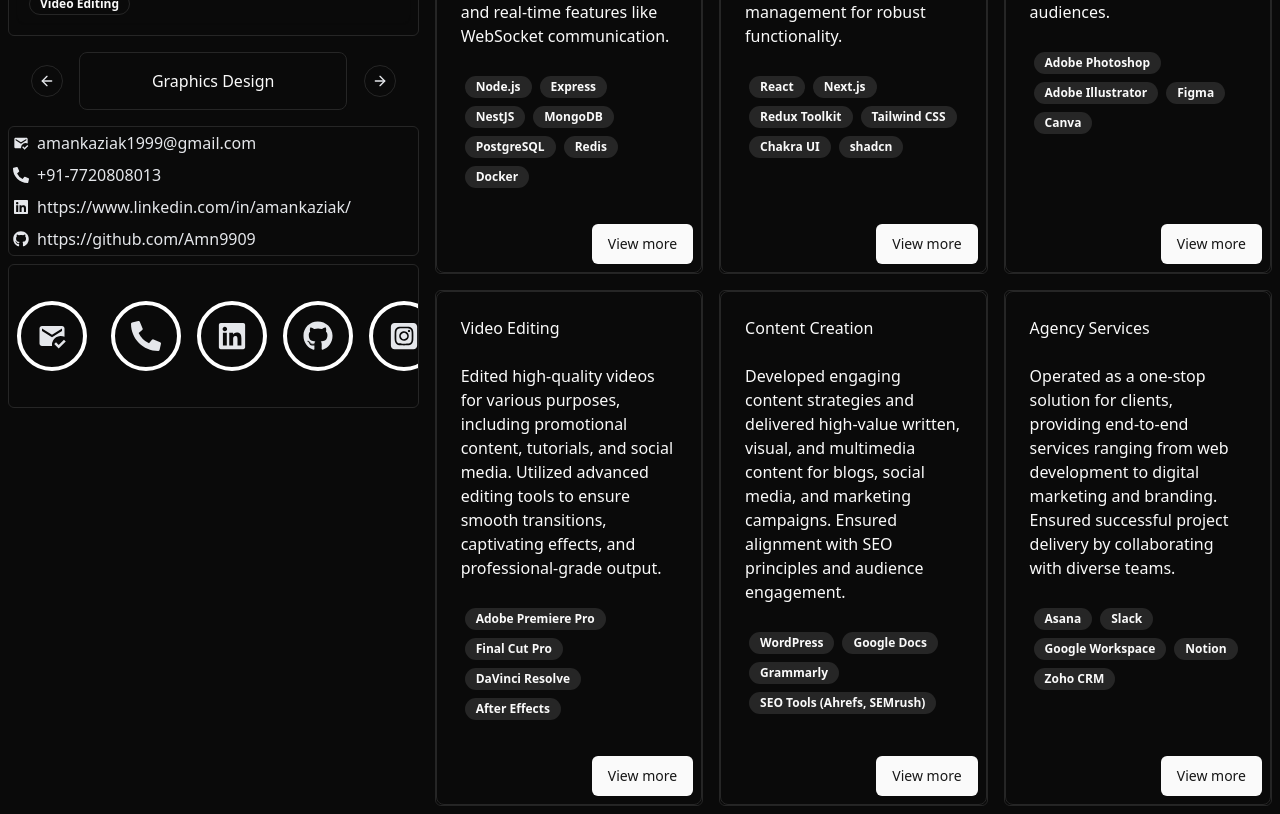
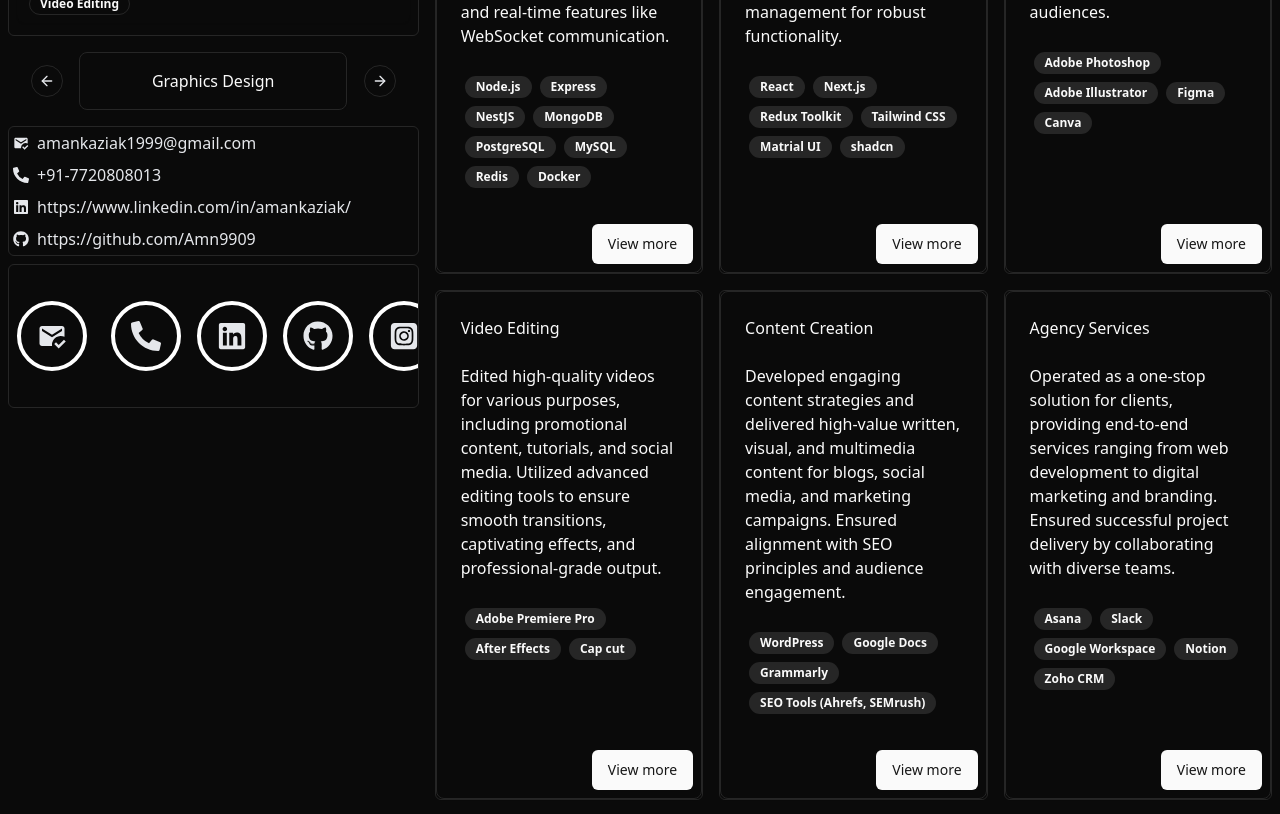
Before and after one commit to Amn9909/portfolio-amn, a Next.js app: page /home in a window 1280 px wide. Shown: the part 420-1234 px from the top of the page. Built offline with nearby package versions, Linux system fonts and the light colour scheme.

Commit message:
Update page.tsx

```diff
--- a/app/home/page.tsx
+++ b/app/home/page.tsx
@@ -39,7 +39,7 @@ const Home = () => {
                 'Designed and developed scalable backend systems to support modern web applications. ' +
                 'Built microservices using Node.js, Express, and NestJS, incorporating database integration, ' +
                 'authentication, and real-time features like WebSocket communication.',
-            technologies: ['Node.js', 'Express', 'NestJS', 'MongoDB', 'PostgreSQL', 'Redis', 'Docker'],
+            technologies: ['Node.js', 'Express', 'NestJS', 'MongoDB', 'PostgreSQL', 'MySQL','Redis', 'Docker'],
         },
         {
             name: 'Frontend Development',
@@ -47,7 +47,7 @@ const Home = () => {
                 'Created interactive and user-friendly interfaces for web applications. Worked with modern ' +
                 'JavaScript frameworks to deliver seamless user experiences, integrating responsive designs ' +
                 'and state management for robust functionality.',
-            technologies: ['React', 'Next.js', 'Redux Toolkit', 'Tailwind CSS', 'Chakra UI', 'shadcn'],
+            technologies: ['React', 'Next.js', 'Redux Toolkit', 'Tailwind CSS', 'Matrial UI', 'shadcn'],
         },
         {
             name: 'Graphics Design',
@@ -63,7 +63,7 @@ const Home = () => {
                 'Edited high-quality videos for various purposes, including promotional content, tutorials, ' +
                 'and social media. Utilized advanced editing tools to ensure smooth transitions, captivating effects, ' +
                 'and professional-grade output.',
-            technologies: ['Adobe Premiere Pro', 'Final Cut Pro', 'DaVinci Resolve', 'After Effects'],
+            technologies: ['Adobe Premiere Pro', 'After Effects','Cap cut'],
         },
         {
             name: 'Content Creation',
```
